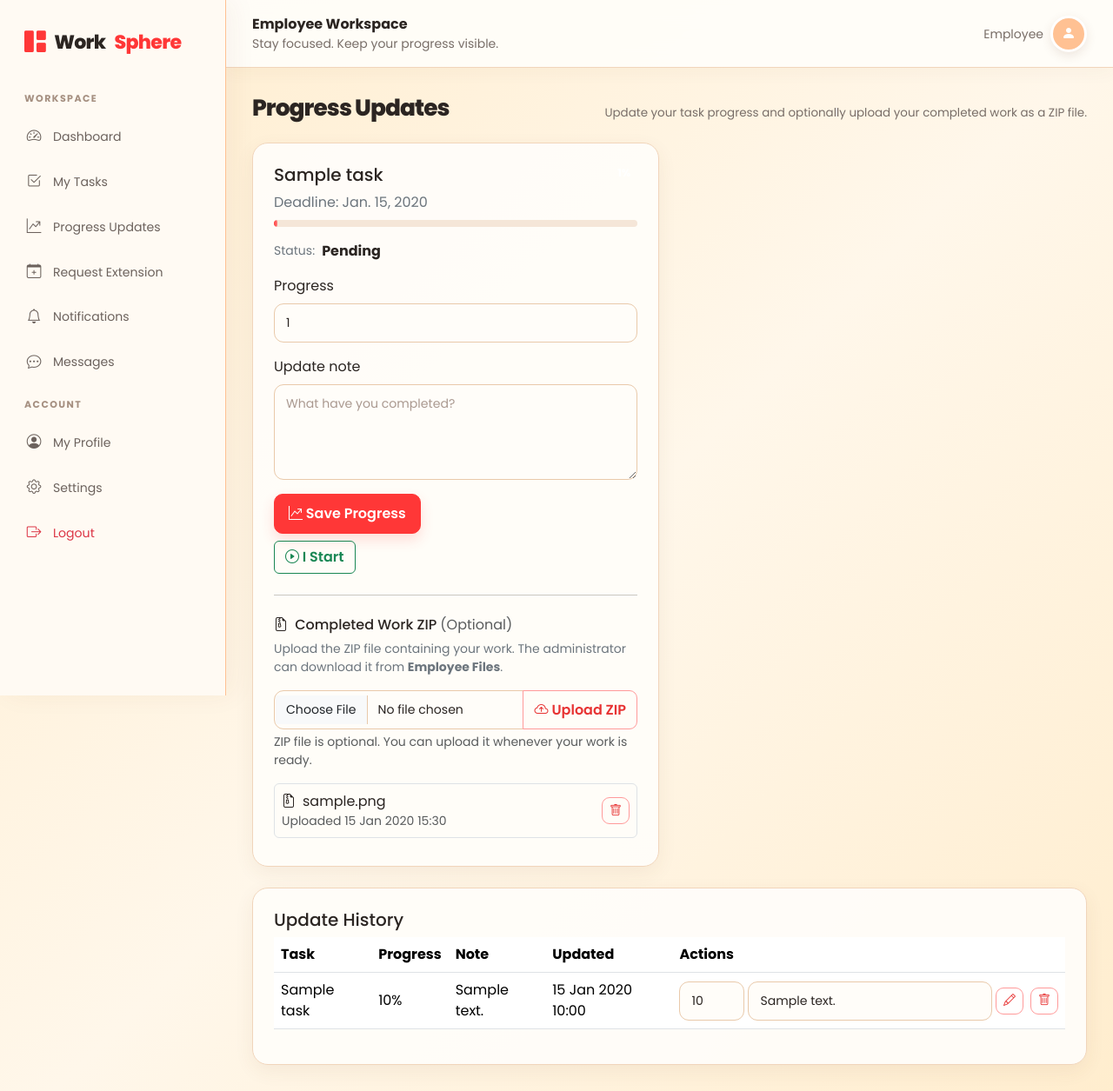
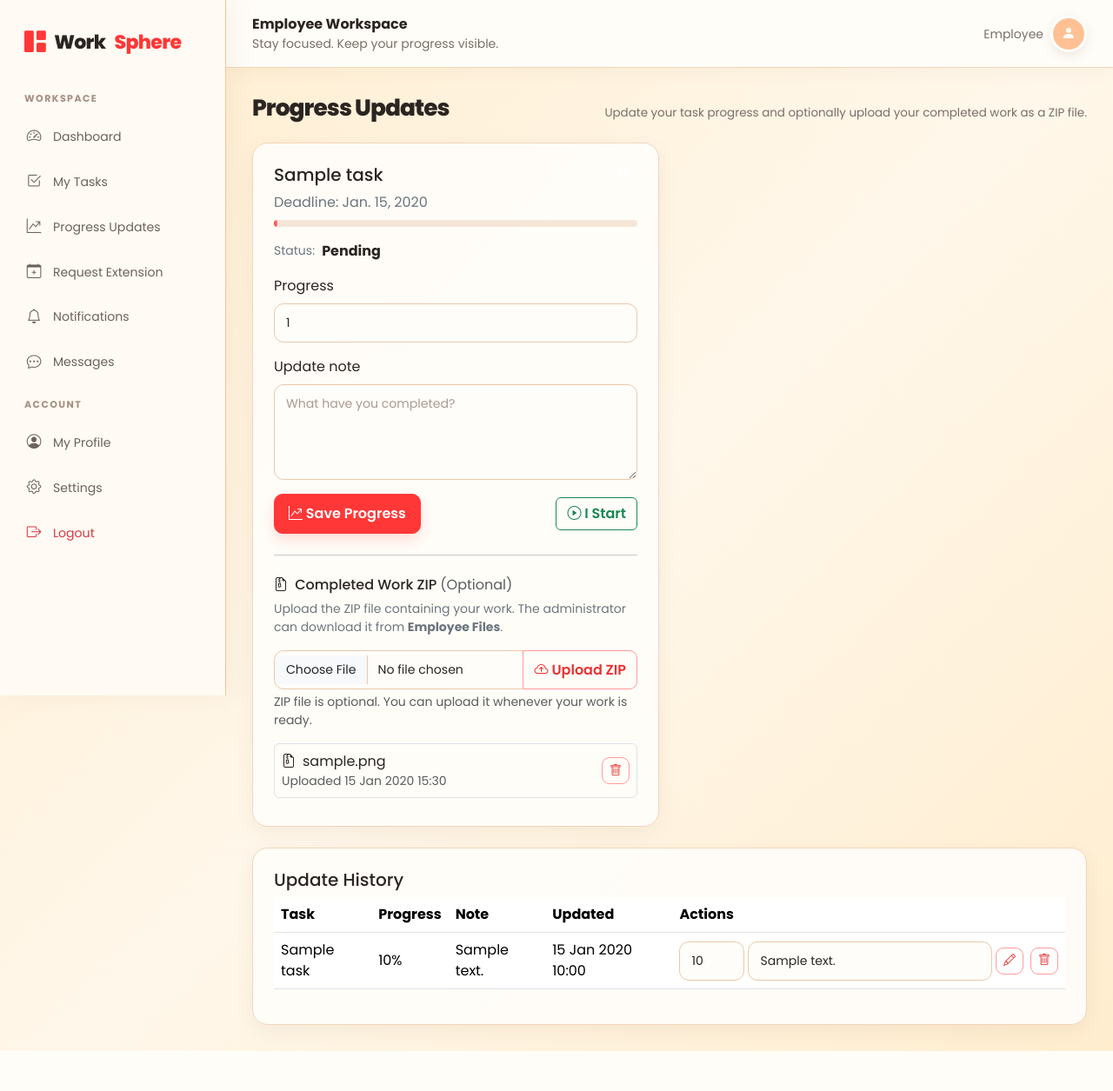
Before and after one commit to abhikrishnan447-dotcom/employee-management-system, a Django app: template work_management/work_manage/work_manage_app/templates/employee/progress_updates.html in a window 1280 px wide. Shown: the whole page at 87% size. After the commit the page ends 1209 px from the top, so only its background shows below. Run offline with Django 5.2, Linux system fonts and the light colour scheme; tables that the repository leaves empty hold one stand-in row (values such as "Sample post"); the template is opened without the code that fills it: values that come from a table or form of the project are taken from there, most other values are stand-ins (such as "Sample title", 1, 10 or a date in 2020).

Commit message:
Align employee progress action buttons

```diff
--- a/work_management/work_manage/work_manage_app/templates/employee/progress_updates.html
+++ b/work_management/work_manage/work_manage_app/templates/employee/progress_updates.html
@@ -6,8 +6,8 @@
 {% for task in tasks %}
 <div class="col-lg-6"><div class="card-pro p-4 h-100"><div class="d-flex justify-content-between align-items-start"><div><h5>{{ task.title }}</h5><p class="text-secondary mb-2">Deadline: {{ task.deadline }}</p></div><span class="badge">{{ task.progress }}%</span></div><div class="progress mb-3"><div class="progress-bar" style="width:{{ task.progress }}%"></div></div>
 <div class="d-flex align-items-center gap-2 mb-3"><span class="text-secondary small">Status:</span><strong>{{ task.status }}</strong></div>
-<form method="post" action="{% url 'progress_update' task.id %}">{% csrf_token %}<label class="form-label">Progress</label><input class="form-control mb-3" type="number" name="progress" min="0" max="100" value="{{ task.progress }}" required><label class="form-label">Update note</label><textarea class="form-control mb-3" name="note" rows="3" placeholder="What have you completed?"></textarea><div class="d-flex align-items-center gap-2"><button class="btn btn-primary" type="submit"><i class="bi bi-graph-up-arrow"></i> Save Progress</button></div></form>
-<div class="d-flex align-items-center gap-2 mt-2">{% if task.status == "Pending" %}<form method="post" action="{% url 'start_task' task.id %}" class="d-inline">{% csrf_token %}<button class="btn btn-outline-success" type="submit"><i class="bi bi-play-circle"></i> I Start</button></form>{% elif task.status == "In Progress" %}<button class="btn btn-outline-success" type="button" disabled><i class="bi bi-check-circle"></i> Started</button>{% endif %}</div>
+<form id="progress-form-{{ task.id }}" method="post" action="{% url 'progress_update' task.id %}">{% csrf_token %}<label class="form-label">Progress</label><input class="form-control mb-3" type="number" name="progress" min="0" max="100" value="{{ task.progress }}" required><label class="form-label">Update note</label><textarea class="form-control mb-3" name="note" rows="3" placeholder="What have you completed?"></textarea></form>
+<div class="d-flex align-items-center justify-content-between gap-2 mb-3"><button class="btn btn-primary" type="submit" form="progress-form-{{ task.id }}"><i class="bi bi-graph-up-arrow"></i> Save Progress</button>{% if task.status == "Pending" %}<form method="post" action="{% url 'start_task' task.id %}">{% csrf_token %}<button class="btn btn-outline-success" type="submit"><i class="bi bi-play-circle"></i> I Start</button></form>{% elif task.status == "In Progress" %}<button class="btn btn-outline-success" type="button" disabled><i class="bi bi-check-circle"></i> Started</button>{% endif %}</div>
 <hr class="my-4">
 <div><h6><i class="bi bi-file-earmark-zip me-1"></i> Completed Work ZIP <span class="text-muted fw-normal">(Optional)</span></h6><p class="small text-secondary">Upload the ZIP file containing your work. The administrator can download it from <strong>Employee Files</strong>.</p>
 <form method="post" enctype="multipart/form-data" action="{% url 'task_file_upload' task.id %}">{% csrf_token %}<div class="input-group"><input class="form-control" type="file" name="file" accept=".zip,application/zip,application/x-zip-compressed"><button class="btn btn-outline-primary" type="submit"><i class="bi bi-cloud-arrow-up me-1"></i>Upload ZIP</button></div><div class="form-text">ZIP file is optional. You can upload it whenever your work is ready.</div></form>
```
